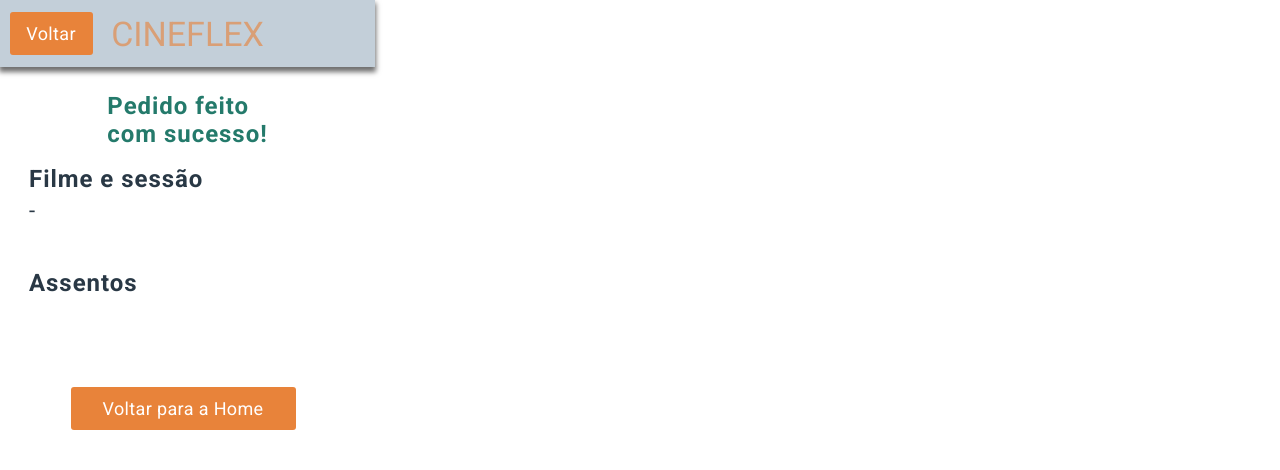
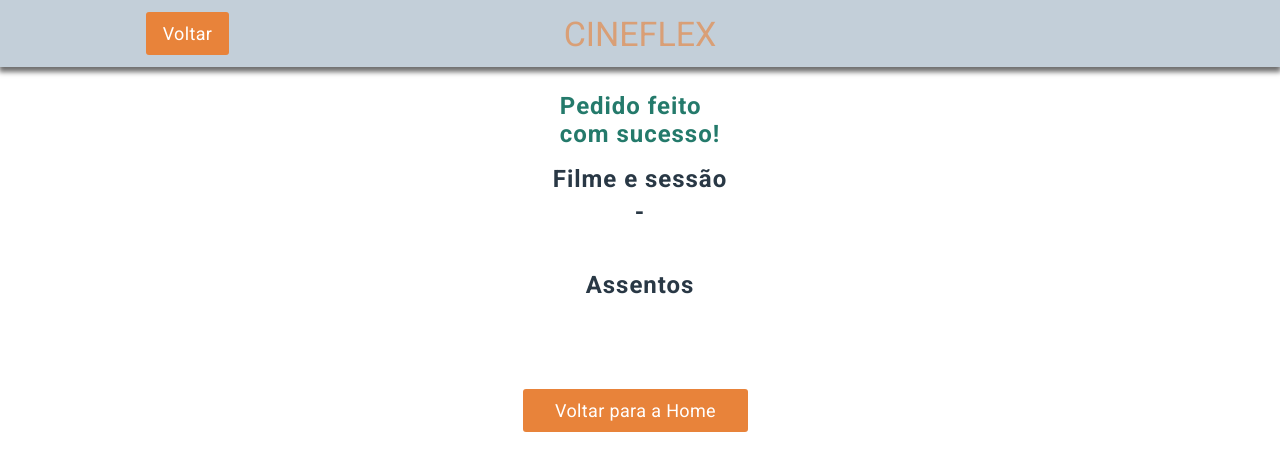
Before and after one commit to lucaspasseri/cineflex, a React (Create React App) app: page /sucesso in a window 1280 px wide. Shown: the top 470 px of the page. Built offline with nearby package versions, Linux system fonts and the light colour scheme.

Commit message:
Basic Layout done.

```diff
--- a/src/components/App/App.js
+++ b/src/components/App/App.js
@@ -23,5 +23,5 @@ export default function App() {
 }
 
 const Page = styled.div`
-    width: 375px;
+    width: 100vw;
 `;
--- a/src/components/Bottom/Bottom.css
+++ /dev/null
@@ -1,30 +0,0 @@
-.rodape {
-    height: 117px;
-    background-color: #c3cfd9;
-    display: flex;
-    align-items: center;
-    position: fixed;
-    width: 375px;
-    box-shadow: 0px -4px 5px 1px rgba(0,0,0,0.57);
-    bottom: 0;
-    left: 0;
-}
-.poster {
-    background-size: cover;
-    width: 64px;
-    height: 89px;
-    border: 8px solid #fff;
-    margin-left: 10px;
-}
-
-.dados-filme {
-    font-family: 'Roboto', sans-serif;
-    font-size: 26px;
-    line-height: 30px;
-    display: flex;
-    align-items: center;
-    color: #293845;
-}
-.container-infos-filme{
-    margin-left: 14px;
-}
--- a/src/components/Collapses/Collapes.js
+++ b/src/components/Collapses/Collapes.js
@@ -1,5 +1,6 @@
 import React from "react";
 import PropTypes from "prop-types";
+import styled from "styled-components";
 
 Collapes.propTypes = {
 	id: PropTypes.number.isRequired,
@@ -14,8 +15,8 @@ export default function Collapes(props){
 	const {id, names, setNames, cpfs, setCPFs } = props;
 
 	return (
-		<>
-			<div>Nome:
+		<Inputs>
+			<div><span>Nome:</span>
 				<input
 					placeholder="Nome do cliente..."
 					value={names[id-1]}
@@ -25,7 +26,7 @@ export default function Collapes(props){
 					}}
 				/>
 			</div>
-			<div>CPF:
+			<div><span>CPF:</span>
 				<input
 					placeholder="CPF do cliente..."
 					value={cpfs[id-1]}
@@ -35,6 +36,38 @@ export default function Collapes(props){
 					}}
 				/>
 			</div>
-		</>
+		</Inputs>
 	);
 }
+
+const Inputs = styled.div`
+	display: flex;
+	flex-direction:column;
+	justify-content:center;
+	align-items: center;
+	margin-bottom: 30px;
+
+	div {
+		width: 90%;
+		display: flex;
+		justify-content: center;
+		align-items: center;
+	}
+	span {
+		width: 50px;
+	}
+	input {
+		padding-left: 10px;
+	}
+	@media screen and (max-width: 320px) {
+		input {
+			width: 280px;
+		}
+	}
+
+	@media screen and (min-width: 700px) {
+		input {
+			width: 500px;
+		}
+	}
+`;
--- a/src/components/Seats/Seats.js
+++ b/src/components/Seats/Seats.js
@@ -83,7 +83,6 @@ export default function Seats(props){
 			} )
 		};
 
-
 		// eslint-disable-next-line no-undef
 		const requestPost = axios.post(`${process.env.REACT_APP_API_BASE_URL}/seats/book-many`, objReservedSeats);
 		requestPost.then(() => {
@@ -167,6 +166,7 @@ const SeatsList = styled.div`
 		.grade {
 			display: grid;
 			margin-left: 24px;
+			margin-right: 24px;
 			grid-template-columns: auto auto auto auto auto auto auto auto auto auto;
 			row-gap: 15px;
 		}
@@ -204,10 +204,3 @@ const SeatsList = styled.div`
 	}
 
 `;
-
-/* <div className="dados-comprador">
-<div className="titulo-comprador">Nome do comprador:</div>
-<input onChange={e => setInputName(e.target.value)} value={inputName} placeholder="Digite seu nome..."></input>
-<div className="titulo-comprador">CPF do comprador:</div>
-<input onChange={e => setInputCPF(e.target.value)} value={inputCPF} placeholder="Digite seu CPF..."></input>
-</div> */
--- a/src/components/Sessions/Sessions.js
+++ b/src/components/Sessions/Sessions.js
@@ -58,11 +58,18 @@ const SessionsList = styled.div`
 
 	.lista-sessoes{
 		padding: 0 0 150px 30px;
+
+		@media screen and (min-width: 700px) {
+			display: flex;
+			flex-direction: column;
+			align-items: center;
+		}
 	}
 `;
 
 const SessionContainer = styled.div`
 	margin-bottom: 20px;
+	width: 260px;
 
 	.dia {
 		height: 35px;
--- a/src/components/Styles/GlobalStyle.js
+++ b/src/components/Styles/GlobalStyle.js
@@ -122,6 +122,37 @@ const GlobalStyle = createGlobalStyle`
         margin-left: 24px;
         margin-bottom: 57px;
     }
+
+	.rodape {
+		height: 117px;
+		background-color: #c3cfd9;
+		display: flex;
+		align-items: center;
+		position: fixed;
+		width: 100vw;
+		box-shadow: 0px -4px 5px 1px rgba(0,0,0,0.57);
+		bottom: 0;
+		left: 0;
+	}
+	.poster {
+		background-size: cover;
+		width: 64px;
+		height: 89px;
+		border: 8px solid #fff;
+		margin-left: 10px;
+	}
+
+	.dados-filme {
+		font-family: 'Roboto', sans-serif;
+		font-size: 26px;
+		line-height: 30px;
+		display: flex;
+		align-items: center;
+		color: #293845;
+	}
+	.container-infos-filme{
+		margin-left: 14px;
+	}
 `;
 
 export default GlobalStyle;
--- a/src/components/Success/Success.js
+++ b/src/components/Success/Success.js
@@ -39,7 +39,7 @@ export default function Success(props){
 				</div>
 				<div className="comprador-dados">
 					<div>Assentos</div>
-					<div className="subtitulos">
+					<div className="brief">
 						{
 							brief
 						}
@@ -70,8 +70,21 @@ const Infos = styled.div`
 		color: #293845;
 		margin-left: 29px;
 		margin-bottom: 50px;
+
+		@media screen and (min-width: 700px) {
+			display: flex;
+			justify-content: center;
+			align-items: center;
+			margin-left: 0;
+
+			.subtitulos{
+				display: flex;
+				justify-content: center;
+				align-items: center;
+			}
+		}
 	}
-	.subtitulos {
+	.brief {
 		font-size: 22px;
 		line-height: 26px;
 		font-weight: normal;
@@ -79,6 +92,12 @@ const Infos = styled.div`
 
 	.filme-sessao, .ingressos, .comprador-dados {
 		margin-bottom: 40px;
+		display:flex;
+		flex-direction: column;
+		@media screen and (min-width: 700px) {
+			justify-content: center;
+			align-items: center;
+		}
 	}
 	.filme-sessao div:first-of-type, .ingressos div:first-of-type, .comprador-dados div:first-of-type {
 		margin-top: 5px;
--- a/src/components/Top/Top.js
+++ b/src/components/Top/Top.js
@@ -31,7 +31,7 @@ const Header = styled.div `
     display: flex;
     justify-content: space-between;
     position: fixed;
-    width: 375px;
+    width: 100vw;
     box-shadow: 0px 4px 5px 1px rgba(0,0,0,0.57);
     top: 0;
     left: 0;
--- a/src/components/User/User.js
+++ b/src/components/User/User.js
@@ -1,5 +1,6 @@
 import React from "react";
 import PropTypes from "prop-types";
+import styled from "styled-components";
 
 User.propTypes = {
 	id: PropTypes.number.isRequired,
@@ -10,10 +11,14 @@ export default function User(props){
 
 	const {id, compradores} = props;
 	return (
-		<>
+		<Brief>
 			<div>Assento: {compradores[id].idAssento}</div>
 			<div>Nome: {compradores[id].nome}</div>
 			<div>CPF: {compradores[id].cpf}</div>
-		</>
+		</Brief>
 	);
 }
+
+const Brief = styled.div`
+	margin-bottom: 20px;
+`;
```
Also changed, not shown: src/components/Bottom/Bottom.js (+4 -3 lines).
